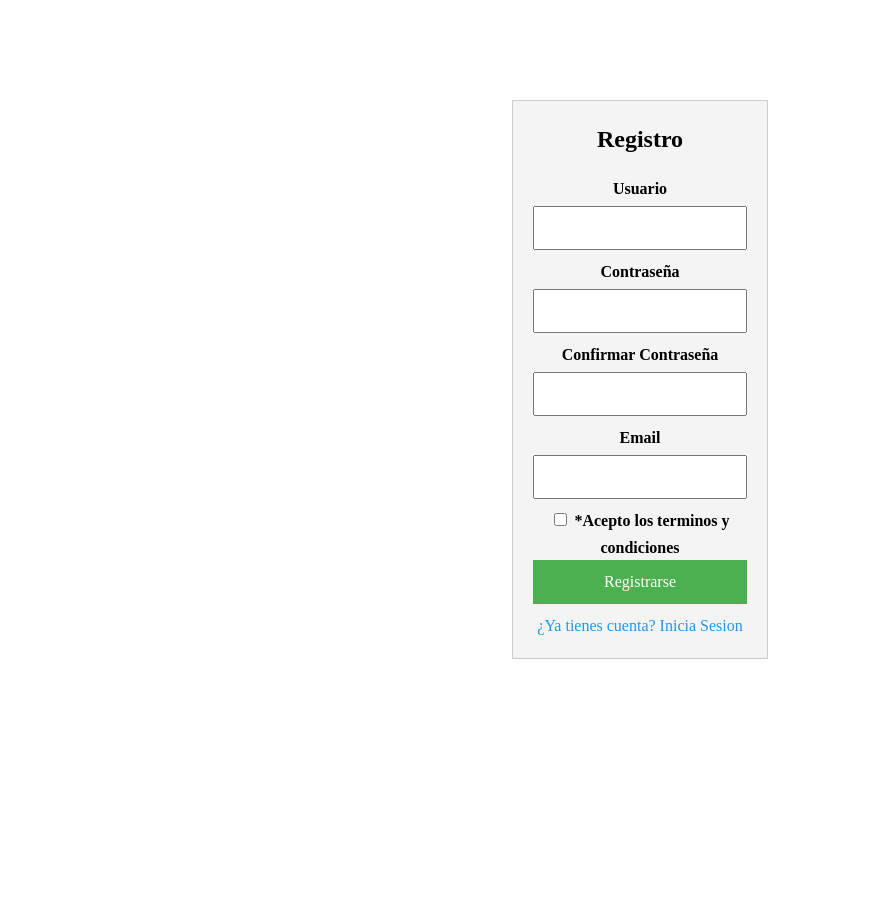
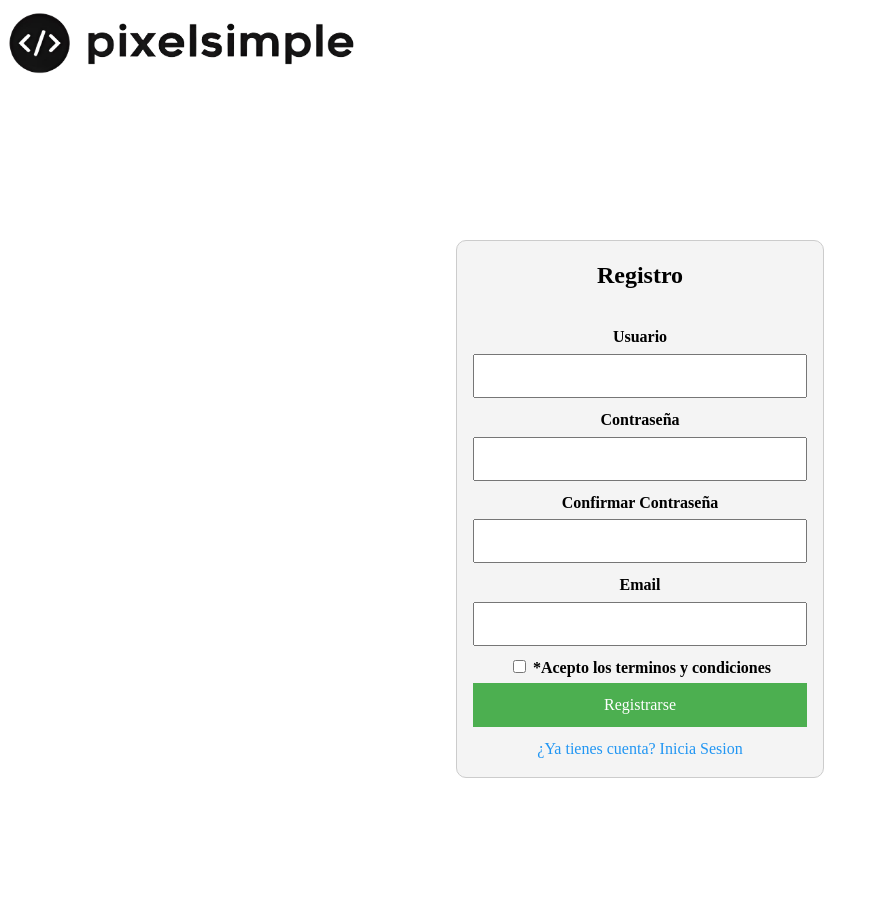
Before and after one commit to PixelSimple-geo/reto_2, a PHP site: page /views/register.view.php in a window 1280 px wide. Shown: the whole page, without its empty margins (0-878 px from the left). After the commit the page ends 778 px from the top, so only its background shows below. Run offline with PHP 8.4, Linux system fonts and the light colour scheme.

Commit message:
cambios css login

```diff
--- a/web/statics/css/style.css
+++ b/web/statics/css/style.css
@@ -171,10 +171,11 @@ html {
 
 /* Login y registro*/
 .login_container, .register_container {
-    width: 20%;
-    margin: 100px auto;
-    padding: 20px;
+    width: 23rem;
+    margin: 10rem auto;
+    padding: 1rem;
     border: 1px solid #ccc;
+    border-radius: 10px;
     background-color: #f4f4f4;
     text-align: center;
 }
@@ -182,11 +183,11 @@ html {
 .login_container #log_form, .register_container #reg_form{
     display: flex;
     flex-direction: column;
-    margin-top: 20px;
+    margin-top: 2rem;
 }
 
 .login_container label, .register_container label {
-    margin-bottom: 5px;
+    margin-bottom: .3rem;
     font-weight: bold;
 }
 
@@ -215,6 +216,9 @@ html {
     margin-top: 10px;
 }
 
+.home img{
+    height: 5rem;
+}
 /* Footer */
 footer>p {
     background-color: #2245c7;
--- a/web/views/login.view.php
+++ b/web/views/login.view.php
@@ -12,12 +12,12 @@
 
 </head>
 <body>
-        <a href="../index.php">
+        <a href="../index.php" class="home">
             <img src= "../statics/media/logo2.png" alt="Volver al Home">
         </a>
 
     <div class="login_container">
-        <h2>Inicio de Sesions</h2>
+        <h2>Inicio de Sesion</h2>
         <form id="log_form" action="../index.php" method="POST" >
 
             <label for="usuario">Usuario</label>
--- a/web/views/register.view.php
+++ b/web/views/register.view.php
@@ -12,6 +12,10 @@
 
 </head>
 <body>
+
+        <a href="../index.php" class="home">
+            <img src= "../statics/media/logo2.png" alt="Volver al Home">
+        </a>
 
     <div class="register_container">
         <h2>Registro</h2>
```
